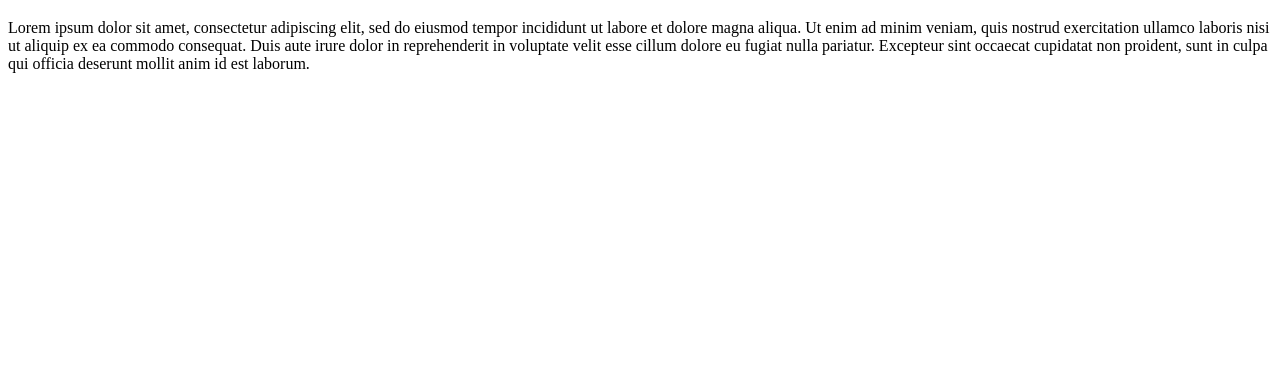
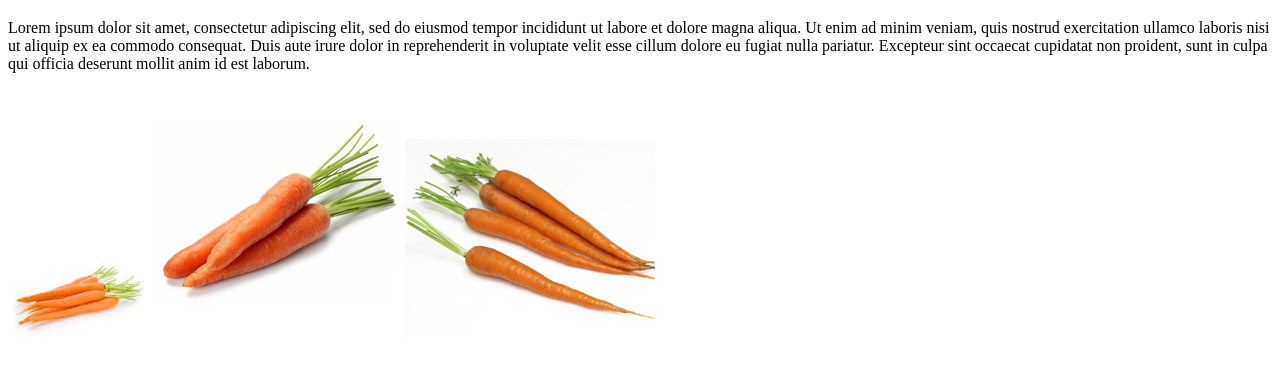
Before and after one commit to maks8dabosin/learning, a plain HTML site: page index.html in a window 1280 px wide. Shown: the part 61-430 px from the top of the page. Drawn offline with Linux system fonts and the light colour scheme.

Commit message:
images add

```diff
--- a/index.html
+++ b/index.html
@@ -9,6 +9,9 @@
 	<div class="wrapper">
 		<h1>Some heading</h1>
 		<p>Lorem ipsum dolor sit amet, consectetur adipiscing elit, sed do eiusmod tempor incididunt ut labore et dolore magna aliqua. Ut enim ad minim veniam, quis nostrud exercitation ullamco laboris nisi ut aliquip ex ea commodo consequat. Duis aute irure dolor in reprehenderit in voluptate velit esse cillum dolore eu fugiat nulla pariatur. Excepteur sint occaecat cupidatat non proident, sunt in culpa qui officia deserunt mollit anim id est laborum.</p>
-	</div>
+		<img src="1.jpg" alt="">
+		<img src="2.jpg" alt="">
+		<img src="3.jpg" alt="">
+	</div> <!--wrapper-->
 </body>
 </html>
```
Also changed, not shown: 1.jpg (added), 2.jpg (added), 3.jpg (added).
